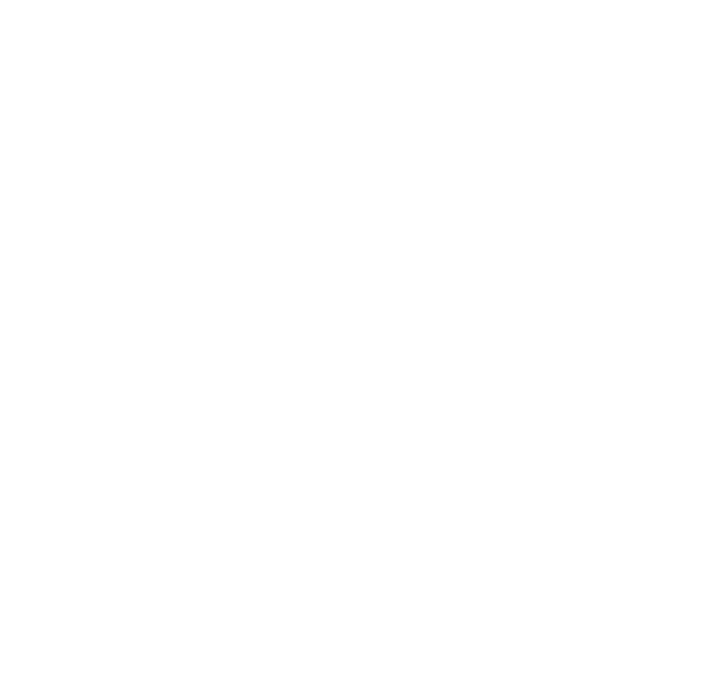
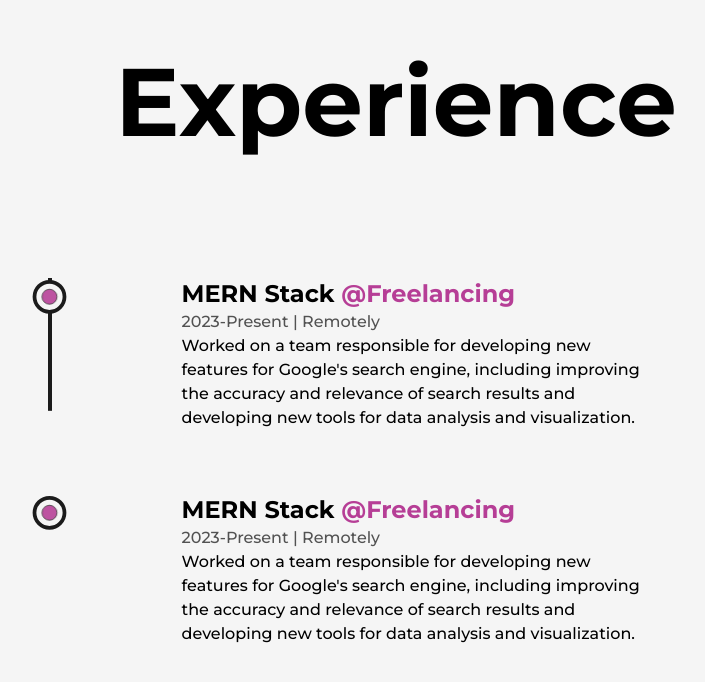
Before and after one commit to sikander-nawaz/Portfolio, a Next.js app: page /about in a window 1280 px wide. Shown: the part 2286-2968 px from the top of the page, without its empty margins (244-949 px from the left). Before the commit the page ends 2212 px from the top, so only its background shows below. Built offline with nearby package versions, Linux system fonts and the light colour scheme.

Commit message:
Experience

```diff
--- a/src/components/Experience.jsx
+++ b/src/components/Experience.jsx
@@ -0,0 +1,85 @@
+import React, { useRef } from "react";
+import { motion, useScroll } from "framer-motion";
+import LiIcons from "./LiIcons";
+
+const Details = ({ position, company, companyLink, time, address, work }) => {
+  const ref = useRef(null);
+  return (
+    <li
+      ref={ref}
+      className="my-8 first:mt-0 last:mb-0 w-[60%] mx-auto flex flex-col items-center justify-between"
+    >
+      <LiIcons reference={ref} />
+
+      <motion.div
+        initial={{ y: 50 }}
+        whileInView={{ y: 0 }}
+        transition={{ duration: 0.5, type: "spring" }}
+      >
+        <h3 className="capitalize font-bold text-2xl">
+          {position}&nbsp;
+          <a
+            href={companyLink}
+            target="_blank"
+            className="text-primary capitalize"
+          >
+            @{company}
+          </a>
+        </h3>
+        <span className="capitalize font-medium text-dark/75">
+          {time} | {address}
+        </span>
+        <p className="font-medium w-full">{work}</p>
+      </motion.div>
+    </li>
+  );
+};
+
+const Experience = () => {
+  const ref = useRef(null);
+  const { scrollYProgress } = useScroll({
+    target: ref,
+    offset: ["start end", "center start"],
+  });
+  return (
+    <div className="my-64">
+      <h2 className="font-bold text-8xl mb-32 w-full text-center">
+        Experience
+      </h2>
+
+      <div ref={ref} className="w-[75%] mx-auto relative">
+        <motion.div
+          style={{ scaleY: scrollYProgress }}
+          className="absolute left-9 top-0 w-[4px] h-full bg-dark origin-top"
+        />
+        <ul className="w-full flex flex-col items-center justify-between ml-4">
+          <Details
+            position={"MERN Stack"}
+            company={"Freelancing"}
+            companyLink={"https://www.linkedin.com/in/sikander-nawaz/"}
+            time={"2023-Present"}
+            address={"Remotely"}
+            work={
+              "Worked on a team responsible for developing new features for Google's search engine, including improving the accuracy and relevance of search results and developing new tools for data analysis and visualization."
+            }
+          />
+
+          <Details
+            position={"MERN Stack"}
+            company={"Freelancing"}
+            companyLink={"https://www.linkedin.com/in/sikander-nawaz/"}
+            time={"2023-Present"}
+            address={"Remotely"}
+            work={
+              "Worked on a team responsible for developing new features for Google's search engine, including improving the accuracy and relevance of search results and developing new tools for data analysis and visualization."
+            }
+          />
+        </ul>
+      </div>
+
+      <div style={{ height: "100vh" }}></div>
+    </div>
+  );
+};
+
+export default Experience;
--- /dev/null
+++ b/src/components/LiIcons.jsx
@@ -0,0 +1,40 @@
+import React from "react";
+import { motion, useScroll } from "framer-motion";
+
+const LiIcons = ({ reference }) => {
+  const { scrollYProgress } = useScroll({
+    target: reference,
+    offset: ["center end", "center center"],
+  });
+  return (
+    <figure className="absolute left-0 stroke-dark">
+      <svg className="-rotate-90" width="75" height="75" viewBox="0 0 100 100">
+        <circle
+          cx="75"
+          cy="50"
+          r="20"
+          className="stroke-primary stroke-1 fill-none"
+        />
+
+        <motion.circle
+          cx="75"
+          cy="50"
+          r="20"
+          className="stroke-[5px] fill-light"
+          style={{
+            pathLength: scrollYProgress,
+          }}
+        />
+
+        <circle
+          cx="75"
+          cy="50"
+          r="10"
+          className="animate-pulse stroke-1 fill-primary"
+        />
+      </svg>
+    </figure>
+  );
+};
+
+export default LiIcons;
--- a/src/pages/about.js
+++ b/src/pages/about.js
@@ -1,8 +1,9 @@
 import React, { useEffect, useRef } from "react";
 import Head from "next/head";
 import Image from "next/image";
+import Skills from "@/components/Skills";
 import Layout from "@/components/Layout";
-import Skills from "@/components/Skills";
+import Experience from "@/components/Experience";
 import AnimatedText from "@/components/AnimatedText";
 import profilePic from "../../public/images/profile/developer-pic-2.jpg";
 import { useInView, useMotionValue, useSpring } from "framer-motion";
@@ -110,6 +111,7 @@ const about = () => {
           </div>
 
           <Skills />
+          <Experience />
         </Layout>
       </main>
     </>
```
